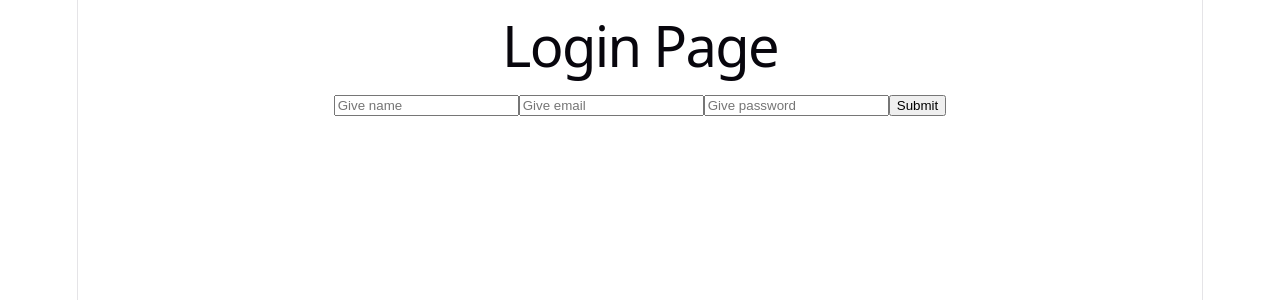
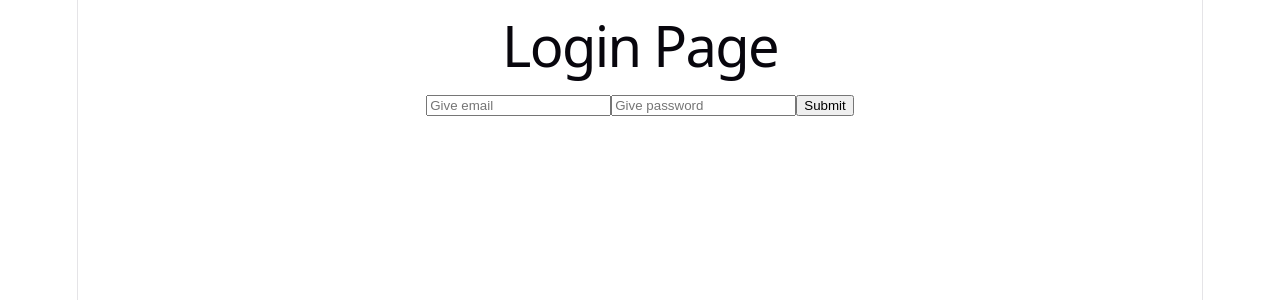
Before and after one commit to Sushanth226/Banking_application, a React app in the folder Frontend/: page /login in a window 1280 px wide. Shown: the top 300 px of the page. Built offline with nearby package versions, Linux system fonts and the light colour scheme; the HTML template or start-up script is replaced by a standard one.

Commit message:
refactor: remove commented-out code for name input in Login component

```diff
--- a/Frontend/src/Components/Login.jsx
+++ b/Frontend/src/Components/Login.jsx
@@ -3,12 +3,12 @@ import axios from "axios";
 import { useNavigate } from "react-router-dom";
 function Login(){
    const navigate=useNavigate();
-   const [name,setname]=useState("");
+   // const [name,setname]=useState("");
    const [password,setpassword]=useState("");
    const [email,setemail]=useState("");
-   const nameChange=(e)=>{
-      setname((name)=>e.target.value);
-   }
+   // const nameChange=(e)=>{
+   //    setname((name)=>e.target.value);
+   // }
    const passwordChange=(e)=>{
       setpassword((password)=>e.target.value);
    }
@@ -32,7 +32,7 @@ function Login(){
     <main>
       <section>
     <form onSubmit={goToDashBoard}>
-      <input type="text" onChange={nameChange} placeholder="Give name"/>
+      {/* <input type="text" onChange={nameChange} placeholder="Give name"/> */}
       <input type="text" onChange={emailChange} placeholder="Give email"/>
       <input type="text" onChange={passwordChange} placeholder="Give password"/>
       <button type="submit" >Submit</button>
```
